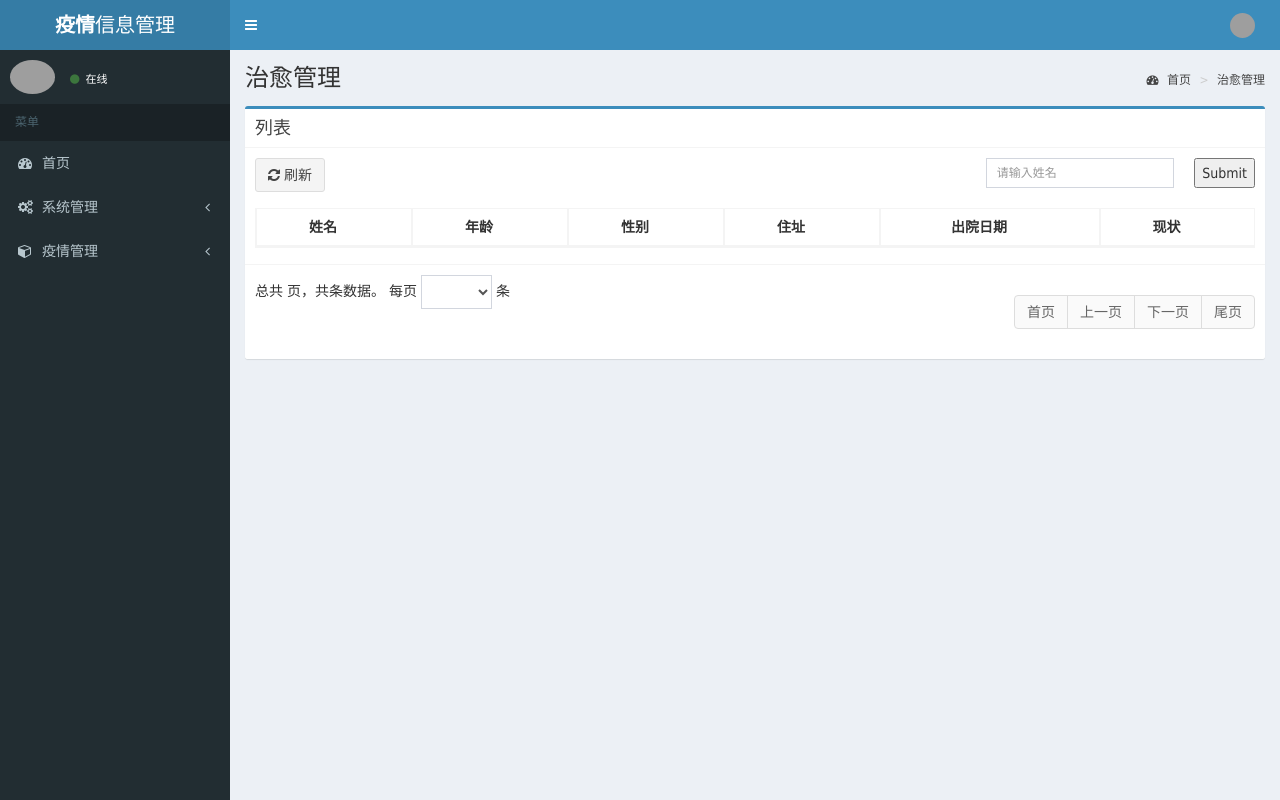
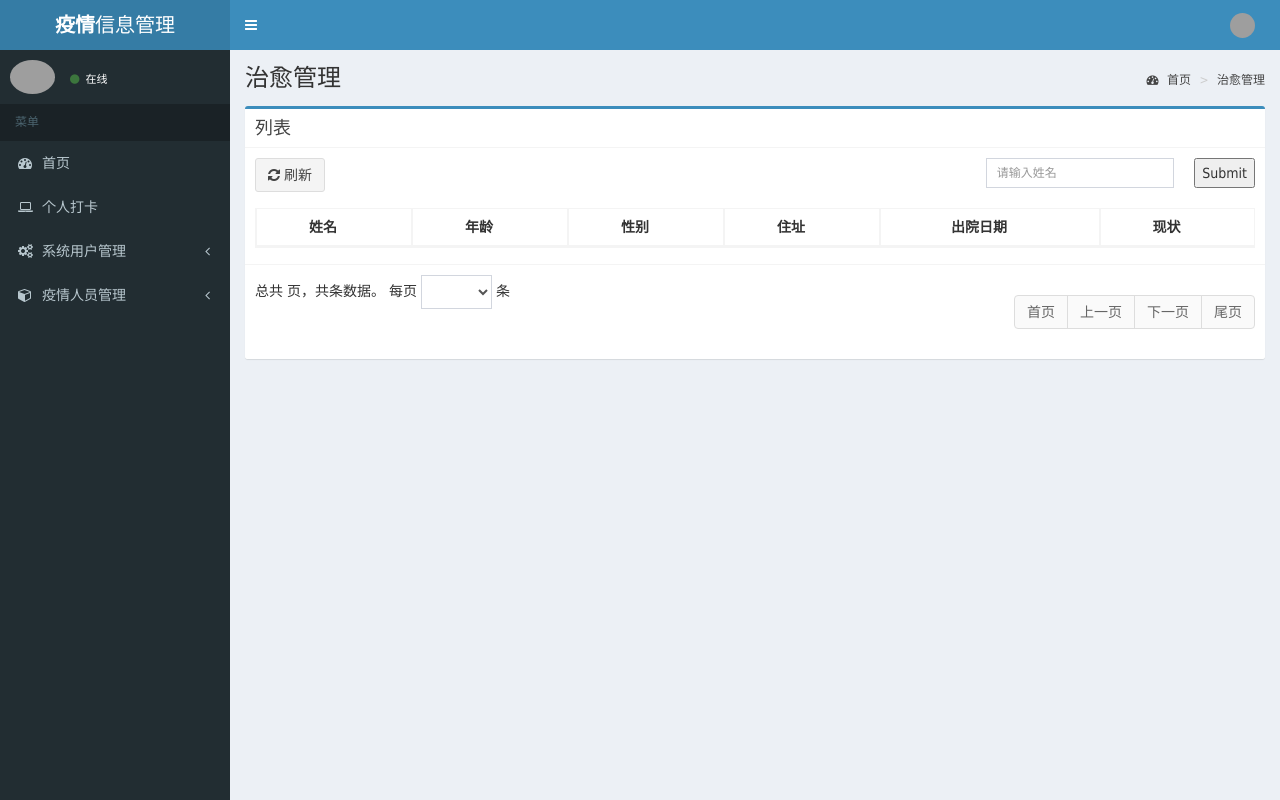
Before and after one commit to yongbonbon/Coronavirus, a Spring app: page /list in a window 1280 px wide. Run offline with Thymeleaf, Linux system fonts and the light colour scheme; the template is opened without the code that fills it: most values are stand-ins (such as "Sample title", 1, 10 or a date in 2020); data that the repository does not hold is empty; database files in the repository are not loaded; some libraries are stand-ins or nearby versions; grey boxes are pictures that could not be loaded.

Commit message:
样式调整

```diff
--- a/src/main/java/com/sanley/coronavirus/entity/User.java
+++ b/src/main/java/com/sanley/coronavirus/entity/User.java
@@ -1,6 +1,4 @@
-package com.sanley.coronavirus.entity;/*
-Created by shkstart on 2020/3/15.
-*/
+package com.sanley.coronavirus.entity;
 
 import lombok.Data;
 import lombok.NoArgsConstructor;
--- a/src/main/resources/templates/commons/bar.html
+++ b/src/main/resources/templates/commons/bar.html
@@ -73,9 +73,13 @@
             <li id="admin-index"><a
                     href="/indexpage"><i
                     class="fa fa-dashboard"></i> <span>首页</span></a></li>
+            <li id="fa fa-laptop"><a
+                    href="/xxx"><i
+                    class="fa fa-laptop"></i> <span>个人打卡</span></a>
+            </li>
 
             <li class="treeview"><a href="#"> <i class="fa fa-cogs"></i>
-                <span>系统管理</span> <span class="pull-right-container"> <i
+                <span>系统用户管理</span> <span class="pull-right-container"> <i
                         class="fa fa-angle-left pull-right"></i>
 				</span>
 
@@ -86,6 +90,7 @@
                 <ul class="treeview-menu">
                     <li id="system-setting1">
                         <!--<security:authorize access="hasRole('ADMIN')">-->
+<!--                    <li sec:authorize="hasRole('Admin')" id="system-setting1">-->
                         <a
                                 href="/manager/list/"> <i
                                 class="fa fa-circle-o"></i> 用户管理
@@ -96,7 +101,7 @@
 
             </li>
             <li class="treeview"><a href="#"> <i class="fa fa-cube"></i>
-                <span>疫情管理</span> <span class="pull-right-container"> <i
+                <span>疫情人员管理</span> <span class="pull-right-container"> <i
                         class="fa fa-angle-left pull-right"></i>
 				</span>
             </a>
--- a/src/main/resources/templates/cureinfo.html
+++ b/src/main/resources/templates/cureinfo.html
@@ -213,12 +213,9 @@
             </div>
 
             <div class="panel panel-default">
-                <div class="panel-heading" style="font-weight: bold">现状 <button type="button" class="btn bg-olive btn-xs" th:onclick="|edit(${cure.getBaseId()})|">编辑</button></div>
-
+                <div class="panel-heading" style="font-weight: bold">现状</div>
                 <div class="col-md-10 data rowHeight2x">
-                    <div class="col-md-2 title rowHeight2x">现状 </div>
                     <textarea class="form-control" rows="1" th:text="${cure.getCurrent()}">
-
 						</textarea>
                 </div>
 
```
Also changed, not shown: src/main/resources/templates/clockOutAdd.html (added, +10 -0 lines).
